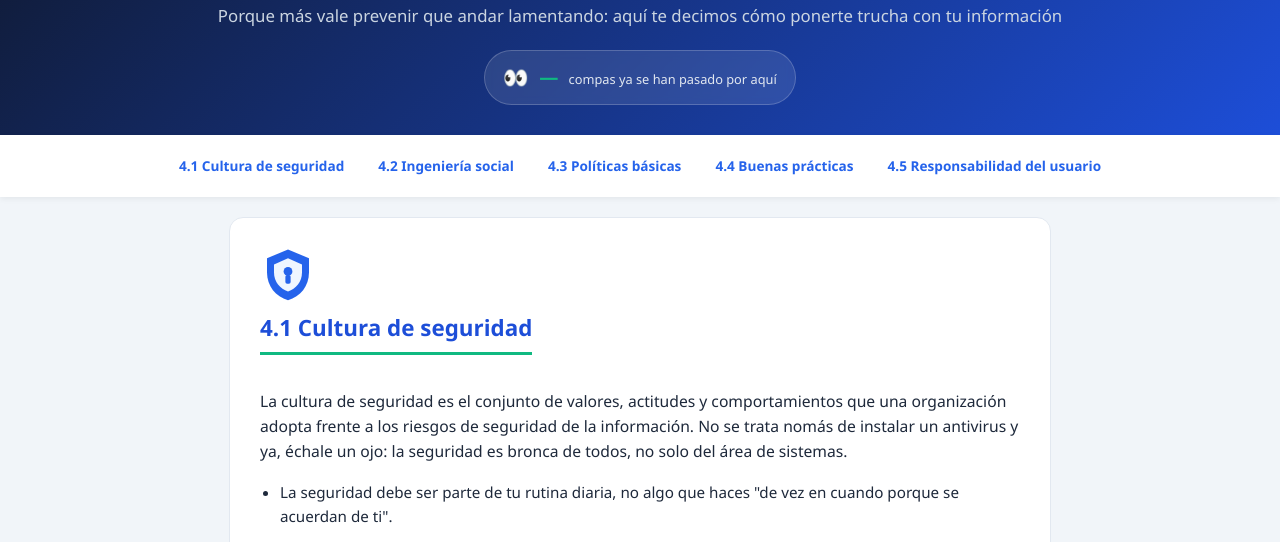
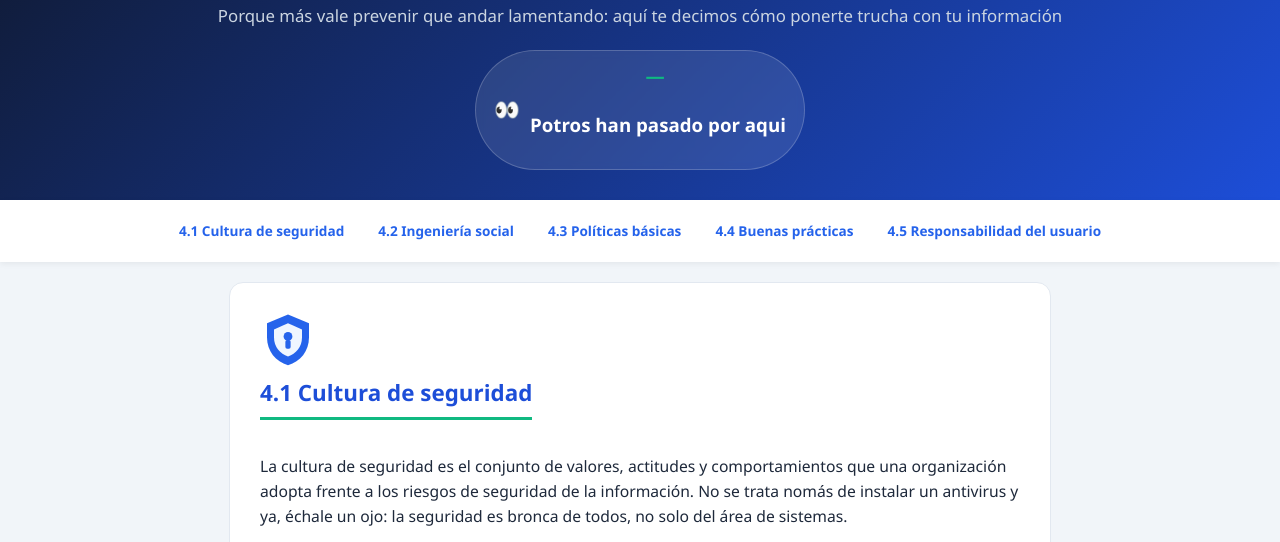
Before and after one commit to gonzalezjoelnoe-lab/Concientizaci-n_en_Seguridad, a plain HTML site: page index.html in a window 1280 px wide. Shown: the part 183-725 px from the top of the page. Drawn offline with nearby package versions, Linux system fonts and the light colour scheme; no server answers.

Commit message:
Replace small text with heading in index.html

```diff
--- a/index.html
+++ b/index.html
@@ -22,7 +22,7 @@
       <span class="contador-icono">👀</span>
       <div>
         <span id="contador-valor">...</span>
-        <small>compas ya se han pasado por aquí</small>
+        <h3>Potros han pasado por aqui</h3>
       </div>
     </div>
   </header>
```
